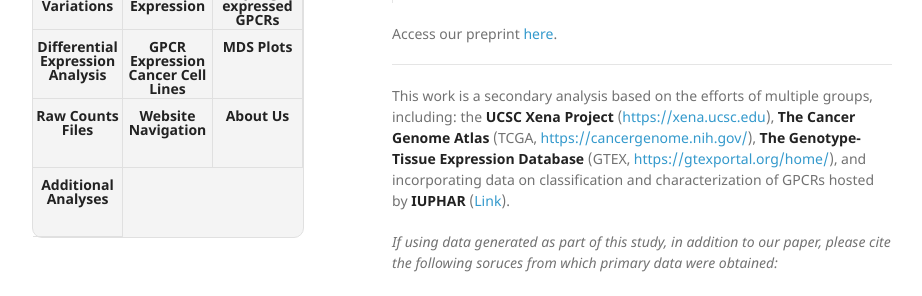
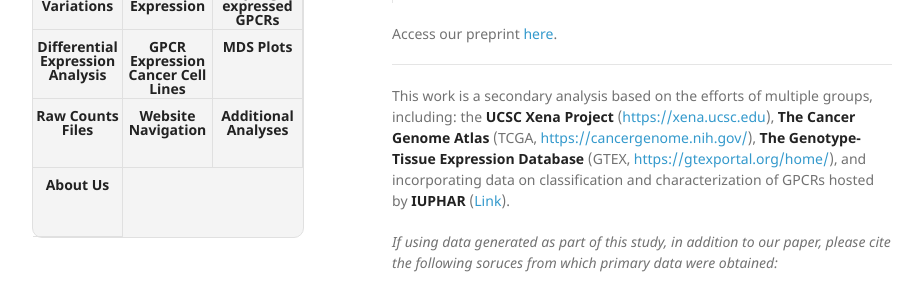
Before and after one commit to insellab/insellab.github.io, a Jekyll site: the page built from index.md, in a window 1280 px wide. Shown: the part 259-555 px from the top of the page, without its empty margins (178-1100 px from the left). Built offline with Jekyll 4.4.1, drawn with Linux system fonts in a browser that asks for light colours; our own code applies the rules of GitHub Pages for plain Markdown files; part of the change alters nothing that is shown.

```diff
--- a/_layouts/default.html
+++ b/_layouts/default.html
@@ -38,8 +38,8 @@
             <li><a href="https://insellab.github.io/mds_plots"><strong>MDS Plots</strong></a></li>
             <li><a href="https://insellab.github.io/counts_files"><strong>Raw Counts Files</strong></a></li>
             <li><a href="https://insellab.github.io/navigation"><strong>Website Navigation</strong></a></li>
+            <li><a href="https://insellab.github.io/analyses"><strong>Additional Analyses</strong></a></li>
             <li><a href="https://insellab.github.io/about"><strong>About Us</strong></a></li>
-            <li><a href="https://insellab.github.io/analyses"><strong>Additional Analyses</strong></a></li>
           </ul>
         <!-- {% endif %} -->
       </header>
```
